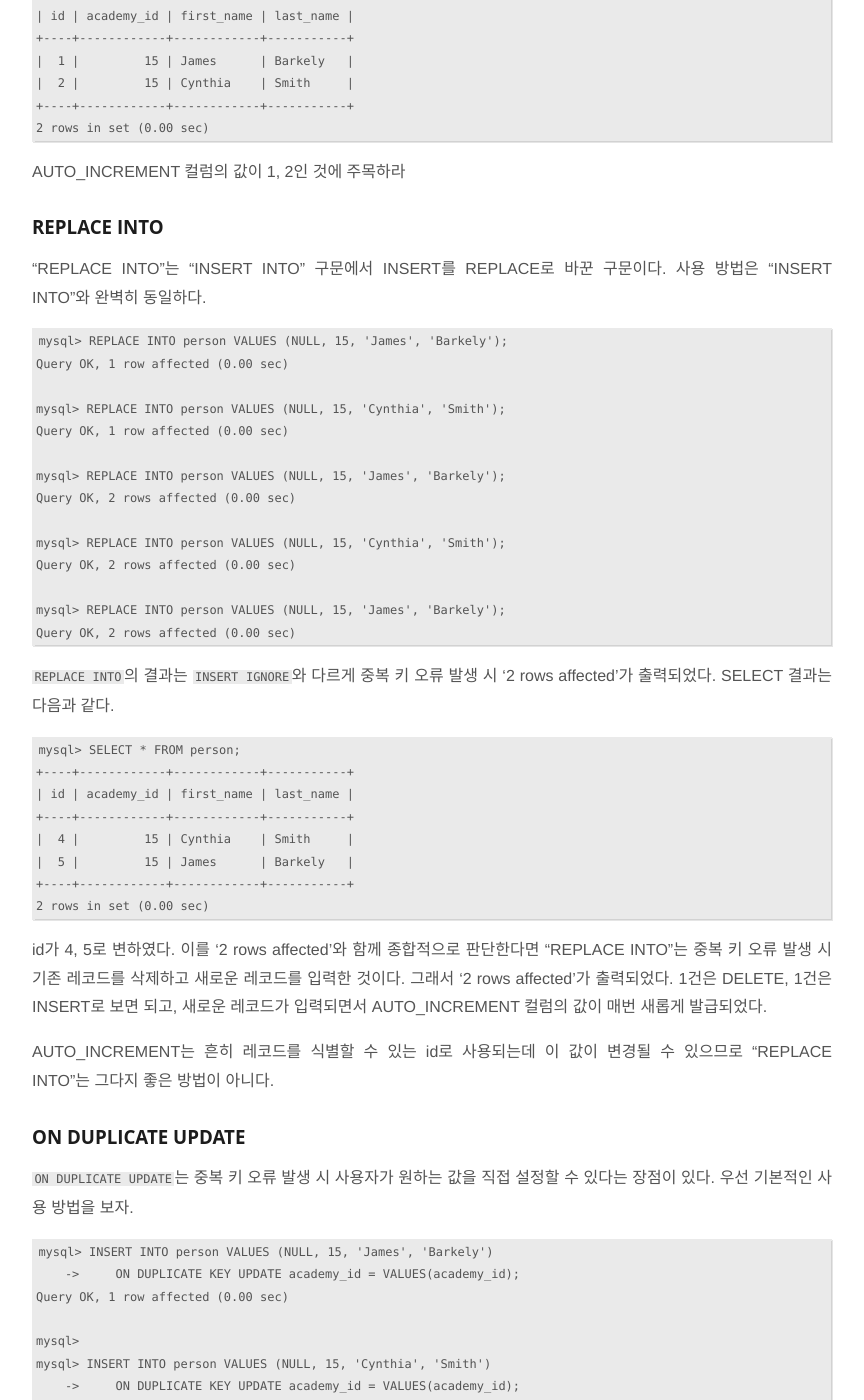
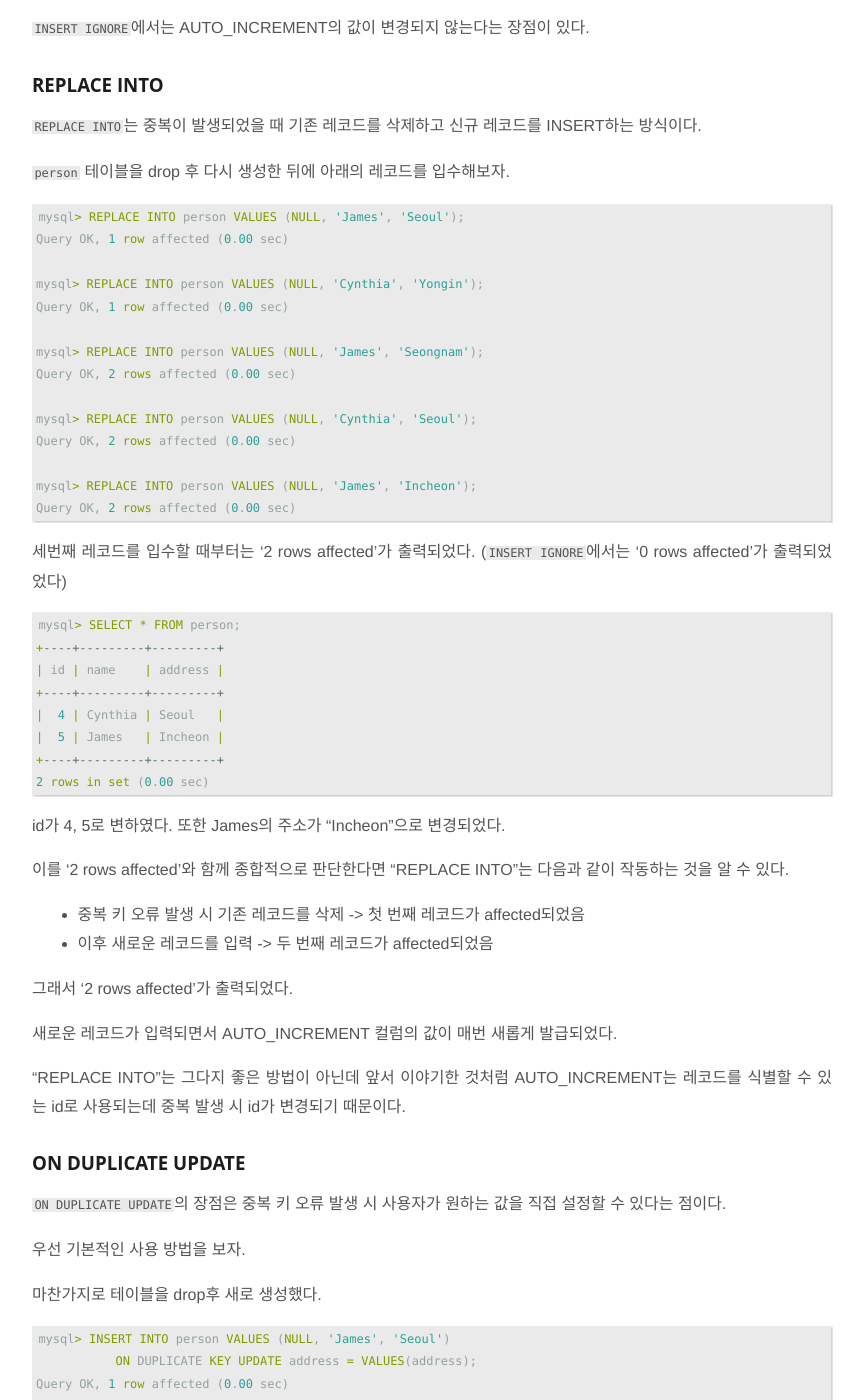
Before and after one commit to jason-heo/jason-heo.github.io, a Jekyll site: the page built from _posts/2014-01-01-manage-dup-key2.md, in a window 1280 px wide and 1400 px high, scrolled down 2484 px. Shown: the whole window, without its empty margins (208-1072 px from the left). Built offline with Jekyll 4.4.1, drawn with Linux system fonts in a browser that asks for light colours; comment, search, counter and statistics services are not loaded; some of the changed text lies outside the part shown.

Commit message:
본문 구성 변경

````diff
--- a/_posts/2014-01-01-manage-dup-key2.md
+++ b/_posts/2014-01-01-manage-dup-key2.md
@@ -1,273 +1,267 @@
 ---
 layout: post
-title: "MySQL 중복 키 관리 방법 (INSERT 시 중복 키 관리 방법 (INSERT IGNORE, REPLACE INTO, ON DUPLICATE UPDATE)"
+title: "MySQL 중복 레코드 관리 방법 (INSERT 시 중복 키 관리 방법 (INSERT IGNORE, REPLACE INTO, ON DUPLICATE UPDATE))"
 date: 2014-03-05
 categories: mysql
 ---
 
-{% include pmysql.md %}
+Test에 사용된 MySQL 버전
 
-## Stackoverflow URL
+- MySQL 5.5
+- MySQL 8.0
 
-http://stackoverflow.com/questions/20342518/on-duplicate-key-update-value-inserting-same-values-twice/20342598
+### 1. 개요
 
-## 질문
+MySQL에는 아래 3가지 방법을 이용하여 중복 레코드를 관리할 수 있다.
 
-다음과 같이 INSERT 구문을 사용 중이다.
+1. `INSERT IGNORE ...`
+1. `REPLACE INTO ...`
+1. `INSERT INTO ... ON DUPLICATE UPDATE`
+
+각 방법의 특징을 요약하면 다음과 같다.
+
+|방법|특징|
+|---|---|
+|`INSERT IGNORE ...`|최초 입수된 레코드가 남아 있음<BR>최초 입수된 레코드의 AUTO_INCREMENT 값은 변하지 않음|
+|`REPLACE INTO ...`|최초 입수된 레코드가 삭제되고, 신규 레코드가 INSERT됨<BR>AUTO_INCREMENT의 값이 변경됨|
+|`INSERT INTO ... ON DUPLICATE UPDATE`|INSERT IGNORE의 장점 포함함<BR>중복 키 오류 발생 시, 사용자가 UPDATE될 값을 지정할 수 있음|
+
+### 2. 사전 조건
+
+중복 레코드 관리를 위해선 테이블에 `PRIMARY KEY` 혹은 `UNIQUE INDEX`가 필요하다.
+
+본 예제에서는 아래와 같은 `person` 테이블을 이용하여 설명한다.
 
 ```sql
-INSERT INTO person VALUES(NULL, 15, 'James', 'Barkely')
-    ON DUPLICATE KEY UPDATE academy_id = VALUES(academy_id);
+CREATE TABLE person
+(
+  id INT NOT NULL AUTO_INCREMENT,
+  name VARCHAR(20),
+  address VARCHAR(255),
+  PRIMARY KEY (id),
+  UNIQUE INDEX (name) -- 중복 검사용 필드
+);
 ```
 
-중복된 값을 여러 번 INSERT한 뒤에 SELECT를 해 보면 중복된 값이 저장되어 있다.
+`person` 테이블에서 PRIMARY KEY로 지정된 `id` 필드는 AUTO_INCREMENT를 위해 만든 필드이며, 본 문서에는 `name` 필드를 이용하여 중복을 검사한다.
 
-    mysql> SELECT * FROM person;
-    +----+------------+------------+-----------+
-    | id | academy_id | first_name | last_name |
-    +----+------------+------------+-----------+
-    |  1 |         15 | James      | Barkely   |
-    |  2 |         15 | Cynthia    | Smith     |
-    |  3 |         15 | James      | Barkely   |
-    |  4 |         15 | Cynthia    | Smith     |
-    |  5 |         15 | James      | Barkely   |
-    +----+------------+------------+-----------+
-    5 rows in set (0.00 sec)
+만약 기존에 만들어진 테이블에 PRIMARY KEY 혹은 UNIQUE INDEX를 추가하려면 아래의 SQL을 이용하면 된다.
 
-무엇이 잘못된 것인가?
+```sql
+-- PRIMARY 추가하는 방법
+ALTER TABLE person ADD PRIMARY KEY (name)
+
+-- UNIQUE INDEX를 추가하는 방법
+ALTER TABLE person ADD UNIQUE INDEX (name)
+```
+
+
+### INSERT IGNORE
+
+`INSERT IGNORE`는 중복 키 에러가 발생했을 때 신규로 입력되는 레코드를 무시하는 단순한 방법이다.
+
+다음의 예를 보면 중복 키 에러가 발생했을 때 INSERT 구문 자체는 오류가 발생하지 않고, 대신'0 row affected'가 출력된 것을 볼 수 있다.
+
+```sql
+mysql> INSERT IGNORE INTO person VALUES (NULL, 'James', 'Seoul');
+Query OK, 1 row affected (0.00 sec)
+
+mysql> INSERT IGNORE INTO person VALUES (NULL, 'Cynthia', 'Yongin');
+Query OK, 1 row affected (0.00 sec)
+
+mysql> INSERT IGNORE INTO person VALUES (NULL, 'James', 'Seongnam');
+Query OK, 0 rows affected (0.00 sec)
+
+mysql> INSERT IGNORE INTO person VALUES (NULL, 'Cynthia', 'Seoul');
+Query OK, 0 rows affected (0.00 sec)
+
+mysql> INSERT IGNORE INTO person VALUES (NULL, 'James', 'Incheon');
+Query OK, 0 rows affected (0.00 sec)
+```
+
+SELECT의 결과는 2건만 존재한다.
+
+```sql
+mysql> SELECT * FROM person;
++----+---------+---------+
+| id | name    | address |
++----+---------+---------+
+|  1 | James   | Seoul   |
+|  2 | Cynthia | Yongin  |
++----+---------+---------+
+2 rows in set (0.00 sec)
+```
+
+`James`의 주소가 최초 입력한 `Seoul`이다. 즉, 최초에 입력된 레코드가 남아 있는 걸을 볼 수 있다.
+
+또한 AUTO_INCREMENT 컬럼의 값이 1, 2인 것에 주목하라.
+
+MySQL에서 AUTO_INCREMENT는 식별키 용도로 많이 사용하는데, 중복 발생 여부에 따라 식별 키가 변경되는 경우 여러 가지 불편한 점이 생긴다.
+
+`INSERT IGNORE`에서는 AUTO_INCREMENT의 값이 변경되지 않는다는 장점이 있다.
 
 {% include adsense-content.md %}
 
-## 답변
+### REPLACE INTO
 
-중복 키 관리를 위해서는 중복 방지를 할 컬럼이 `PRIMARY KEY`이거나 `UNIQUE INDEX`이어야 한다. 질문자의 경우 first_name과 last_name의 조합을 이용하여 중복 관리를 하려는 것 같다. 따라서 다음과 같이 first_name, last_name을 PRIMARY KEY로 설정하거나,
+`REPLACE INTO`는 중복이 발생되었을 때 기존 레코드를 삭제하고 신규 레코드를 INSERT하는 방식이다.
 
-```
--- PRIMARY 추가
-ALTER TABLE person ADD PRIMARY KEY (first_name, last_name)
+`person` 테이블을 drop 후 다시 생성한 뒤에 아래의 레코드를 입수해보자.
+
+```sql
+mysql> REPLACE INTO person VALUES (NULL, 'James', 'Seoul');
+Query OK, 1 row affected (0.00 sec)
+
+mysql> REPLACE INTO person VALUES (NULL, 'Cynthia', 'Yongin');
+Query OK, 1 row affected (0.00 sec)
+
+mysql> REPLACE INTO person VALUES (NULL, 'James', 'Seongnam');
+Query OK, 2 rows affected (0.00 sec)
+
+mysql> REPLACE INTO person VALUES (NULL, 'Cynthia', 'Seoul');
+Query OK, 2 rows affected (0.00 sec)
+
+mysql> REPLACE INTO person VALUES (NULL, 'James', 'Incheon');
+Query OK, 2 rows affected (0.00 sec)
 ```
 
-UNIQUE INDEX를 추가해야 한다.
+세번째 레코드를 입수할 때부터는 '2 rows affected'가 출력되었다. (`INSERT IGNORE`에서는 '0 rows affected'가 출력되었었다)
 
-```
--- UNIQUE INDEX 추가
-ALTER TABLE person ADD UNIQUE INDEX (first_name, last_name)
+```sql
+mysql> SELECT * FROM person;
++----+---------+---------+
+| id | name    | address |
++----+---------+---------+
+|  4 | Cynthia | Seoul   |
+|  5 | James   | Incheon |
++----+---------+---------+
+2 rows in set (0.00 sec)
 ```
 
-INSERT 시 중복 키 관리를 위한 방법에는 다음과 같이 3가지가 있다.
+id가 4, 5로 변하였다. 또한 James의 주소가 "Incheon"으로 변경되었다.
 
-1. INSERT IGNORE
-1. REPLACE INTO ...
-1. INSERT INTO ... ON DUPLICATE UPDATE
+이를 '2 rows affected'와 함께 종합적으로 판단한다면 "REPLACE INTO"는 다음과 같이 작동하는 것을 알 수 있다.
 
-중복 키 관리는 본 책의 앞 부분에서 잠시 언급되었는데 각각의 특징을 좀 더 자세히 알아보도록 하자.
+- 중복 키 오류 발생 시 기존 레코드를 삭제 -> 첫 번째 레코드가 affected되었음
+- 이후 새로운 레코드를 입력 -> 두 번째 레코드가 affected되었음
 
-앞의 person 테이블을 다음과 같이 생성한 뒤에 테스트를 진행하였다.
+그래서 '2 rows affected'가 출력되었다.
 
+새로운 레코드가 입력되면서 AUTO_INCREMENT 컬럼의 값이 매번 새롭게 발급되었다.
+
+"REPLACE INTO"는 그다지 좋은 방법이 아닌데 앞서 이야기한 것처럼 AUTO_INCREMENT는 레코드를 식별할 수 있는 id로 사용되는데 중복 발생 시 id가 변경되기 때문이다.
+
+{% include adsense-content.md %}
+
+### ON DUPLICATE UPDATE
+
+`ON DUPLICATE UPDATE`의 장점은 중복 키 오류 발생 시 사용자가 원하는 값을 직접 설정할 수 있다는 점이다.
+
+우선 기본적인 사용 방법을 보자.
+
+마찬가지로 테이블을 drop후 새로 생성했다.
+
+```sql
+mysql> INSERT INTO person VALUES (NULL, 'James', 'Seoul')
+           ON DUPLICATE KEY UPDATE address = VALUES(address);
+Query OK, 1 row affected (0.00 sec)
+
+mysql> INSERT INTO person VALUES (NULL, 'Cynthia', 'Yongin')
+           ON DUPLICATE KEY UPDATE address = VALUES(address);
+Query OK, 1 row affected (0.00 sec)
+
+mysql> INSERT INTO person VALUES (NULL, 'James', 'Seongnam')
+           ON DUPLICATE KEY UPDATE address = VALUES(address);
+Query OK, 2 rows affected, 1 warning (0.01 sec)
+
+mysql> INSERT INTO person VALUES (NULL, 'Cynthia', 'Seoul')
+           ON DUPLICATE KEY UPDATE address = VALUES(address);
+Query OK, 2 rows affected, 1 warning (0.00 sec)
+
+mysql> INSERT INTO person VALUES (NULL, 'James', 'Incheon')
+           ON DUPLICATE KEY UPDATE address = VALUES(address);
+Query OK, 2 rows affected, 1 warning (0.01 sec)
 ```
+
+('2 rows affected'의 의미는 아래 내용을 읽고 각자 생각해보자)
+
+SELECT 결과를 보자.
+
+```sql
+mysql> SELECT * FROM person;
++----+---------+---------+
+| id | name    | address |
++----+---------+---------+
+|  1 | James   | Incheon |
+|  2 | Cynthia | Seoul   |
++----+---------+---------+
+2 rows in set (0.00 sec)
+```
+
+이번에는 `id` 값이 최초 입수된 레코드의 값 그대로이다. 하지만 `address`의 값이 마지막에 입수한 레코드로 변경되어 있다.
+
+`INSERT INTO ... ON DUPLICATE KEY UPDATE`의 장점은 중복 발생 시 필드의 값을 내 맘대로 UPDATE할 수 있다는 점이다.
+
+`id` 필드만 놓고 보면 `INSERT IGNORE`와 동일하지만 `address`의 값이 변경된 것이 `INSERT IGNORE`와 `INSERT INTO ... ON DUPLICATE KEY UPDATE`의 차이점이다.
+
+`ON DUPLICATE KEY UPDATE`를 이용하면 재미있는 것들을 할 수 있다. 중복 레코드가 총 몇 번이나 입수되었는지를 기록해보자.
+
+이를 위해 `inserted_cnt` 필드를 추가하였다.
+
+```sql
 CREATE TABLE person
 (
   id INT NOT NULL AUTO_INCREMENT,
-  academy_id INT,
-  first_name VARCHAR(20),
-  last_name VARCHAR(20),
+  name VARCHAR(20),
+  address VARCHAR(255),
+  inserted_cnt INT, -- 레코드가 몇 번 입수되었는지 확인용 필드
   PRIMARY KEY (id),
-  UNIQUE INDEX (first_name, last_name)
+  UNIQUE INDEX (name)
 );
 ```
 
-### INSERT IGNORE
-
-`INSERT IGNORE`는 중복 키 에러가 발생했을 때 신규로 입력되는 레코드를 무시하는 단순한 방법이다. 다음의 예를 보면 중복 키 에러가 발생했을 때 INSERT 구문 자체는 오류가 발생하지 않고, 대신'0 row affected'가 출력된 것을 볼 수 있다.
-
-```
-mysql> INSERT IGNORE INTO person VALUES (NULL, 15, 'James', 'Barkely');
+```sql
+mysql> INSERT INTO person VALUES (NULL, 'James', 'Seoul', 1)
+           ON DUPLICATE KEY UPDATE inserted_cnt = inserted_cnt + 1;
 Query OK, 1 row affected (0.00 sec)
 
-mysql> INSERT IGNORE INTO person VALUES (NULL, 15, 'Cynthia', 'Smith');
+mysql> INSERT INTO person VALUES (NULL, 'Cynthia', 'Yongin', 1)
+           ON DUPLICATE KEY UPDATE inserted_cnt = inserted_cnt + 1;
 Query OK, 1 row affected (0.00 sec)
 
-mysql> INSERT IGNORE INTO person VALUES (NULL, 15, 'James', 'Barkely');
-Query OK, 0 rows affected (0.00 sec)
+mysql> INSERT INTO person VALUES (NULL, 'James', 'Seongnam', 1)
+           ON DUPLICATE KEY UPDATE inserted_cnt = inserted_cnt + 1;
+Query OK, 2 rows affected (0.00 sec)
 
-mysql> INSERT IGNORE INTO person VALUES (NULL, 15, 'Cynthia', 'Smith');
-Query OK, 0 rows affected (0.00 sec)
+mysql> INSERT INTO person VALUES (NULL, 'Cynthia', 'Seoul', 1)
+           ON DUPLICATE KEY UPDATE inserted_cnt = inserted_cnt + 1;
+Query OK, 2 rows affected (0.00 sec)
 
-mysql> INSERT IGNORE INTO person VALUES (NULL, 15, 'James', 'Barkely');
-Query OK, 0 rows affected (0.00 sec)
+mysql> INSERT INTO person VALUES (NULL, 'James', 'Incheon', 1)
+           ON DUPLICATE KEY UPDATE inserted_cnt = inserted_cnt + 1;
+Query OK, 2 rows affected (0.00 sec)
 ```
 
-당연히 SELECT의 결과는 2건만 존재한다.
+SELECT를 해 보면 `inserted_cnt`에는 해당 중복 값이 몇 번 INSERT 시도가 되었는지 기록되어 있을 것이다.
 
-```
+```sql
 mysql> SELECT * FROM person;
-+----+------------+------------+-----------+
-| id | academy_id | first_name | last_name |
-+----+------------+------------+-----------+
-|  1 |         15 | James      | Barkely   |
-|  2 |         15 | Cynthia    | Smith     |
-+----+------------+------------+-----------+
++----+---------+---------+--------------+
+| id | name    | address | inserted_cnt |
++----+---------+---------+--------------+
+|  1 | James   | Seoul   |            3 |
+|  2 | Cynthia | Yongin  |            2 |
++----+---------+---------+--------------+
 2 rows in set (0.00 sec)
 ```
 
-AUTO_INCREMENT 컬럼의 값이 1, 2인 것에 주목하라
+`inserted_cnt` 필드의 값을 보면 알겠지만, 레코드가 몇 번 입수되었는지 저장되어 있다.
 
-### REPLACE INTO
+주의해야 할 점은 새로온 레코드의 값으로 UPDATE하고자 할 때는 항상 "VALUES(column)"과 같이 `VALUES()로 감싸야 한다는 점이다. 만약 다음과 같이 `VALUES()` 없이 필드명만 사용하는 것은 기존 레코드의 컬럼 값을 의미하게 된다.
 
-"REPLACE INTO"는 "INSERT INTO" 구문에서 INSERT를 REPLACE로 바꾼 구문이다. 사용 방법은 "INSERT INTO"와 완벽히 동일하다.
-
-```
-mysql> REPLACE INTO person VALUES (NULL, 15, 'James', 'Barkely');
-Query OK, 1 row affected (0.00 sec)
-
-mysql> REPLACE INTO person VALUES (NULL, 15, 'Cynthia', 'Smith');
-Query OK, 1 row affected (0.00 sec)
-
-mysql> REPLACE INTO person VALUES (NULL, 15, 'James', 'Barkely');
-Query OK, 2 rows affected (0.00 sec)
-
-mysql> REPLACE INTO person VALUES (NULL, 15, 'Cynthia', 'Smith');
-Query OK, 2 rows affected (0.00 sec)
-
-mysql> REPLACE INTO person VALUES (NULL, 15, 'James', 'Barkely');
-Query OK, 2 rows affected (0.00 sec)
+```sql
+INSERT INTO person VALUES (NULL, 'James', 'Incheon')
+    ON DUPLICATE KEY UPDATE address = address;
 ```
 
-`REPLACE INTO`의 결과는 `INSERT IGNORE`와 다르게 중복 키 오류 발생 시 '2 rows affected'가 출력되었다. SELECT 결과는 다음과 같다.
-
-```
-mysql> SELECT * FROM person;
-+----+------------+------------+-----------+
-| id | academy_id | first_name | last_name |
-+----+------------+------------+-----------+
-|  4 |         15 | Cynthia    | Smith     |
-|  5 |         15 | James      | Barkely   |
-+----+------------+------------+-----------+
-2 rows in set (0.00 sec)
-```
-
-id가 4, 5로 변하였다. 이를 '2 rows affected'와 함께 종합적으로 판단한다면 "REPLACE INTO"는 중복 키 오류 발생 시 기존 레코드를 삭제하고 새로운 레코드를 입력한 것이다. 그래서 '2 rows affected'가 출력되었다. 1건은 DELETE, 1건은 INSERT로 보면 되고, 새로운 레코드가 입력되면서 AUTO_INCREMENT 컬럼의 값이 매번 새롭게 발급되었다.
-
-AUTO_INCREMENT는 흔히 레코드를 식별할 수 있는 id로 사용되는데 이 값이 변경될 수 있으므로 "REPLACE INTO"는 그다지 좋은 방법이 아니다.
-
-### ON DUPLICATE UPDATE
-
-`ON DUPLICATE UPDATE`는 중복 키 오류 발생 시 사용자가 원하는 값을 직접 설정할 수 있다는 장점이 있다. 우선 기본적인 사용 방법을 보자.
-
-```
-mysql> INSERT INTO person VALUES (NULL, 15, 'James', 'Barkely')
-    ->     ON DUPLICATE KEY UPDATE academy_id = VALUES(academy_id);
-Query OK, 1 row affected (0.00 sec)
-
-mysql>
-mysql> INSERT INTO person VALUES (NULL, 15, 'Cynthia', 'Smith')
-    ->     ON DUPLICATE KEY UPDATE academy_id = VALUES(academy_id);
-Query OK, 1 row affected (0.00 sec)
-
-mysql>
-mysql> INSERT INTO person VALUES (NULL, 15, 'James', 'Barkely')
-    ->     ON DUPLICATE KEY UPDATE academy_id = VALUES(academy_id);
-Query OK, 0 rows affected (0.00 sec)
-
-mysql>
-mysql> INSERT INTO person VALUES (NULL, 15, 'Cynthia', 'Smith')
-    ->     ON DUPLICATE KEY UPDATE academy_id = VALUES(academy_id);
-Query OK, 0 rows affected (0.00 sec)
-
-mysql>
-mysql> INSERT INTO person VALUES (NULL, 15, 'James', 'Barkely')
-    ->     ON DUPLICATE KEY UPDATE academy_id = VALUES(academy_id);
-Query OK, 0 rows affected (0.00 sec)
-```
-
-INSERT 결과만 보면 "INSERT IGNORE"와 동일하다.
-
-```
-mysql> SELECT * FROM person;
-+----+------------+------------+-----------+
-| id | academy_id | first_name | last_name |
-+----+------------+------------+-----------+
-|  1 |         15 | James      | Barkely   |
-|  2 |         15 | Cynthia    | Smith     |
-+----+------------+------------+-----------+
-2 rows in set (0.00 sec)
-```
-
-SELECT 결과를 보니, 중복 키 오류 발생 시 기존 레코드는 그대로 남아 있는 것 같다. 즉, id 값이 변경되지 않았다. 그렇다면 "ON DUPLICATE UPDATE"는 "INSERT IGNORE" 대비 장점은 없을까?아니다. 복잡하고 어려운 대신에 중복 키 오류 발생 시 사용자가 원하는 행동을 지정할 수 있다는 장점이 있다. 예를 위해 person 테이블 구조를 다음과 같이 변경했다.
-
-```
-CREATE TABLE person
-(
-  id INT NOT NULL AUTO_INCREMENT,
-  academy_id INT,
-  first_name VARCHAR(20),
-  last_name VARCHAR(20),
-  insert_cnt INT,
-  PRIMARY KEY (id),
-  UNIQUE INDEX (first_name, last_name)
-);
-```
-
-그런 뒤 다음과 같은 INSERT 구문을 실행하였다.
-
-```
-mysql> INSERT INTO person VALUES (NULL, 15, 'James', 'Barkely', 1)
-    ->     ON DUPLICATE KEY UPDATE insert_cnt = insert_cnt + 1;
-Query OK, 1 row affected (0.00 sec)
-
-mysql>
-mysql> INSERT INTO person VALUES (NULL, 15, 'Cynthia', 'Smith', 1)
-    ->     ON DUPLICATE KEY UPDATE insert_cnt = insert_cnt + 1;
-Query OK, 1 row affected (0.00 sec)
-
-mysql>
-mysql> INSERT INTO person VALUES (NULL, 15, 'James', 'Barkely', 1)
-    ->     ON DUPLICATE KEY UPDATE insert_cnt = insert_cnt + 1;
-Query OK, 2 rows affected (0.00 sec)
-
-mysql>
-mysql> INSERT INTO person VALUES (NULL, 15, 'Cynthia', 'Smith', 1)
-    ->     ON DUPLICATE KEY UPDATE insert_cnt = insert_cnt + 1;
-Query OK, 2 rows affected (0.00 sec)
-
-mysql>
-mysql> INSERT INTO person VALUES (NULL, 15, 'James', 'Barkely', 1)
-    ->     ON DUPLICATE KEY UPDATE insert_cnt = insert_cnt + 1;
-Query OK, 2 rows affected (0.00 sec)
-```
-
-SELECT를 해 보면 insert_cnt에는 해당 중복 값이 몇 번 INSERT 시도가 되었는지 기록되어 있을 것이다.
-
-```
-mysql> SELECT * FROM person;
-+----+------------+------------+-----------+------------+
-| id | academy_id | first_name | last_name | insert_cnt |
-+----+------------+------------+-----------+------------+
-|  1 |         15 | James      | Barkely   |          3 |
-|  2 |         15 | Cynthia    | Smith     |          2 |
-+----+------------+------------+-----------+------------+
-2 rows in set (0.00 sec)
-```
-
-이 외에도 다양한 용도로 활용될 수 있다.
-
-주의해야 할 점은 INSERT 구문에 주어진 값으로 UPDATE하고자 할 때는 항상 "VALUES(column)"과 같이 VALUES()로 감싸야 한다는 점이다. 만약 다음과 같이 VALUES() 없이 사용한다면 기존에존재하는 레코드의 컬럼 값을 의미하게 된다.
-
-```sql
-INSERT INTO person VALUES (NULL, 15, 'James', 'Barkely')
-    ON DUPLICATE KEY UPDATE academy_id = academy_id;
-```
-
-앞과 같이 사용했을 때, 기존 person 테이블에 존재하는 'James Barkely'의 academy_id가 13이었다면, INSERT 후에도 academy_id는 여전히 13이다.
-
-### 요약
-
-- INSERT IGNORE
-- REPLACE INTO ...
-- INSERT INTO ... ON DUPLICATE UPDATE
-
-|분류|특징|
-|---|---|
-|INSERT IGNORE|기존 레코드가 남아 있음<BR>기존 레코드의 AUTO_INCREMENT 값은 변하지 않음|
-|REPLACE INTO|기존 레코드가 삭제되고, 신규 레코드가 INSERT됨<BR>따라서 AUTO_INCREMENT의 값이 변경됨|
-|ON DUPLICATE UPDATE|INSERT IGNORE의 장점 포함함<BR>중복 키 오류 발생 시, 사용자가 UPDATE될 값을 지정할 수 있음|
+따라서 `address`의 값이 UPDATE되지 않는다.
````
